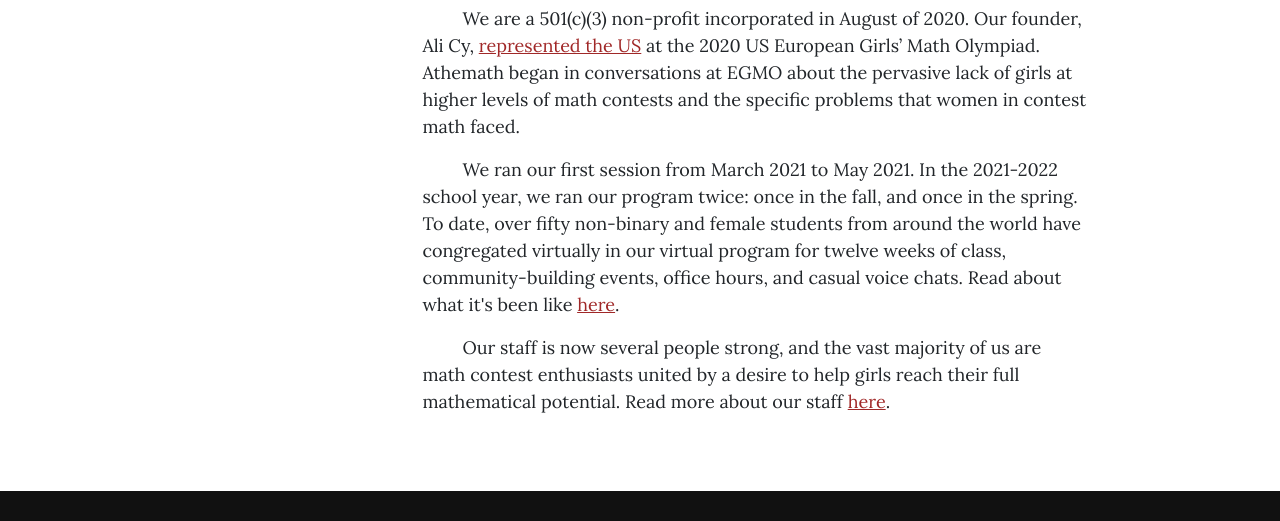
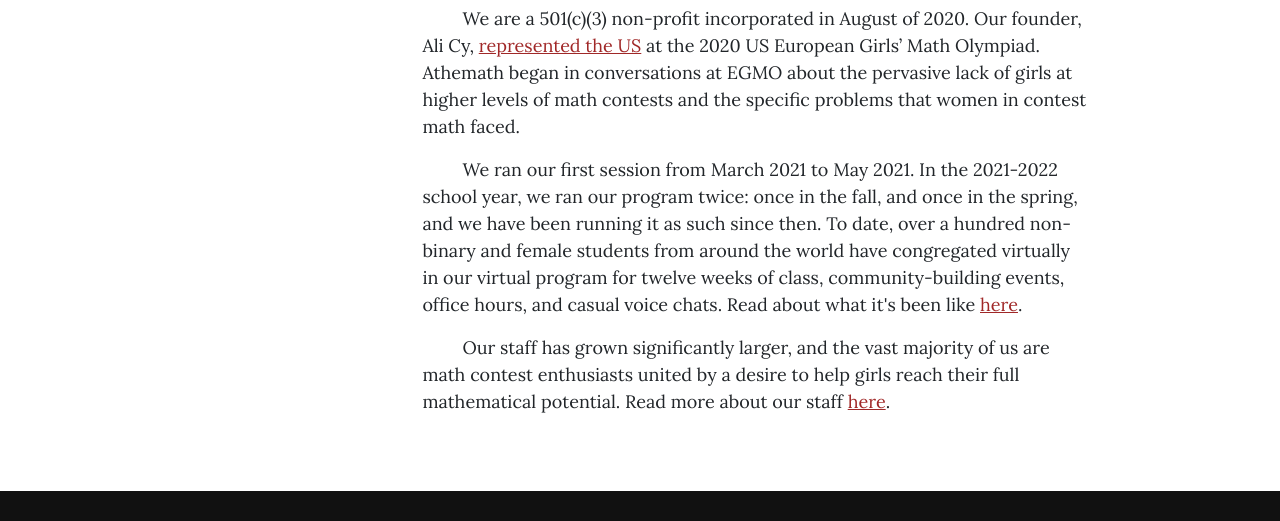
Before and after one commit to califyn/athemath-site, a plain HTML site: page html/about.html in a window 1280 px wide. Shown: the part 1423-1944 px from the top of the page. Drawn offline with nearby package versions, Linux system fonts and the light colour scheme.

Commit message:
Update about.html

```diff
--- a/html/about.html
+++ b/html/about.html
@@ -147,7 +147,7 @@
         <p>
           We ran our first session from March 2021 to May 2021. In the 2021-2022
           school year, we ran our program twice: once in the fall, and once in
-          the spring. To date, over fifty non-binary and female students from
+          the spring, and we have been running it as such since then. To date, over a hundred non-binary and female students from
           around the world have congregated virtually in our virtual program for
           twelve weeks of class, community-building events, office hours, and
           casual voice chats. Read about what it's been like
@@ -155,7 +155,7 @@
         </p>
 
         <p>
-          Our staff is now several people strong, and the vast majority of us
+          Our staff has grown significantly larger, and the vast majority of us
           are math contest enthusiasts united by a desire to help girls reach
           their full mathematical potential. Read more about our staff
           <a href="staff.html">here</a>.
```
